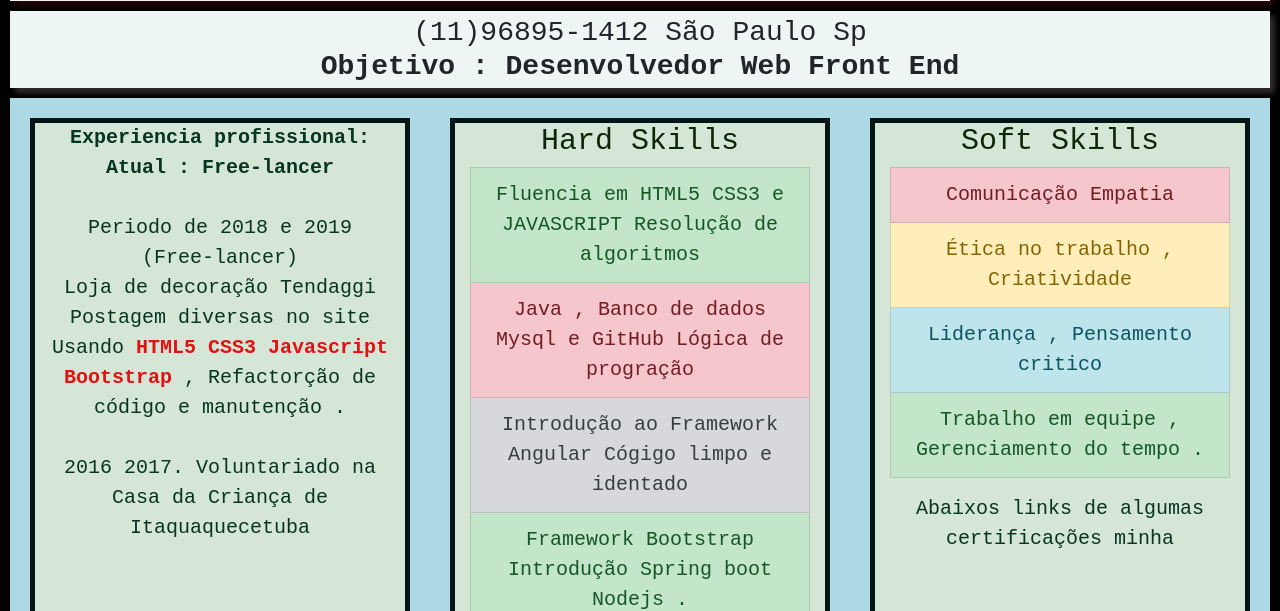
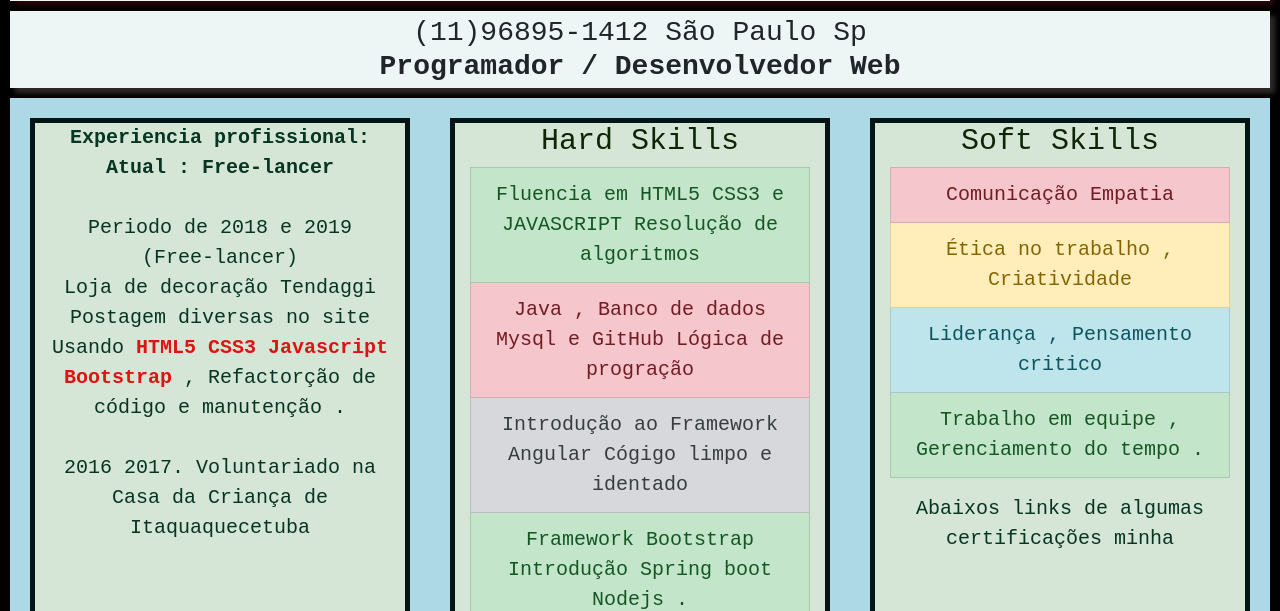
Before and after one commit to zecarloz/Portifolio, a plain HTML site: page index.html in a window 1280 px wide. Shown: the part 153-764 px from the top of the page. Drawn offline with nearby package versions, Linux system fonts and the light colour scheme.

Commit message:
Update index.html

```diff
--- a/index.html
+++ b/index.html
@@ -38,7 +38,7 @@
                 <p> <b>josecarlos2503@hotmail.com</b> </p>
                 <h3>
                   (11)96895-1412 São Paulo Sp <br>
-                  <b> Objetivo : Desenvolvedor Web Front End</b>
+                  <b> Programador / Desenvolvedor Web </b>
                 </h3>
             </article>
             <div class="row">
```
